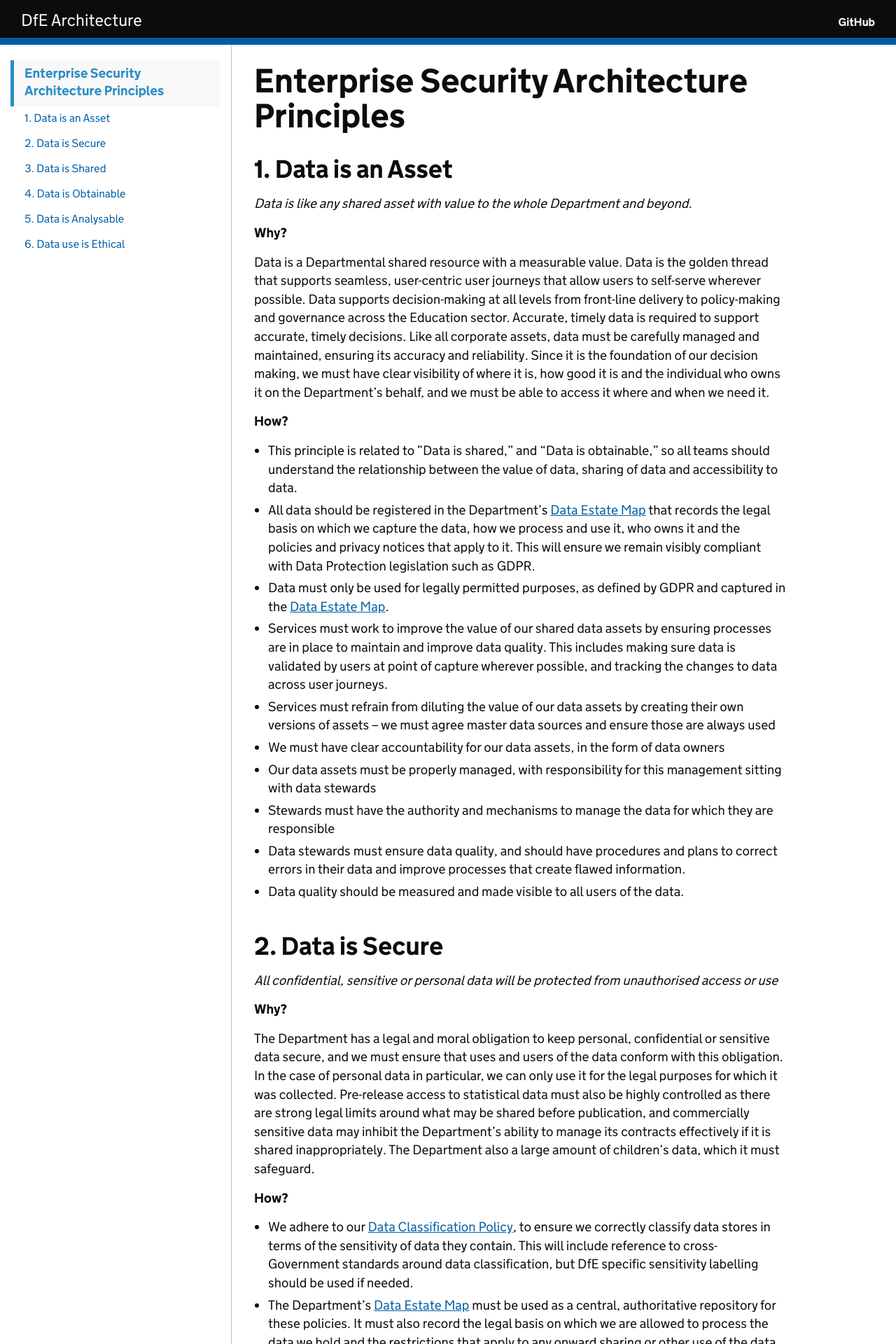
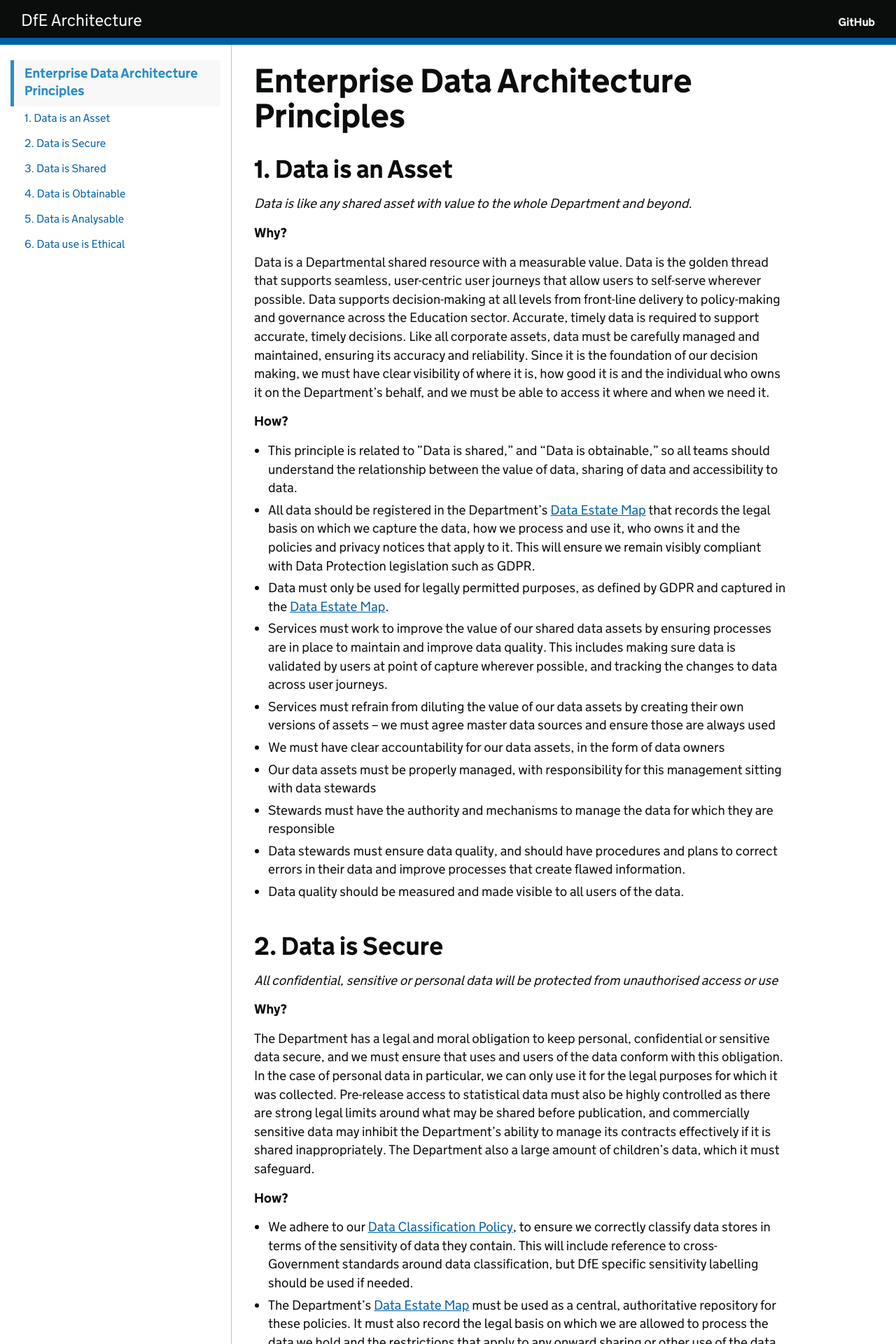
Before and after one commit to DFE-Digital/architecture, a Jekyll site: the page built from principles/enterprise-security-architecture-principles.md, in a window 1280 px wide. Shown: the top 1920 px of the page at 70% size. Built offline with Jekyll 4.4.1, drawn with Linux system fonts in a browser that asks for light colours; our own code applies the rules of GitHub Pages for plain Markdown files.

Commit message:
Revert "Enterprise arch page added"
This reverts commit 44920e57e85ee1daeed3d413eb91045ceddc8bb8.

```diff
--- a/principles/enterprise-security-architecture-principles.md
+++ b/principles/enterprise-security-architecture-principles.md
@@ -3,12 +3,12 @@ category: Architecture Principles
 expires: 2021-01-01
 ---
 
-# Enterprise Security Architecture Principles
+# Enterprise Data Architecture Principles
 
 ## 1. Data is an Asset
 _Data is like any shared asset with value to the whole Department and beyond._
 
-**Why?**
+__Why?__
 
 Data is a Departmental shared resource with a measurable value. Data is the golden thread that supports seamless, user-centric user journeys that allow users to self-serve wherever possible. Data supports decision-making at all levels from front-line delivery to policy-making and governance across the Education sector. Accurate, timely data is required to support accurate, timely decisions. Like all corporate assets, data must be carefully managed and maintained, ensuring its accuracy and reliability. Since it is the foundation of our decision making, we must have clear visibility of where it is, how good it is and the individual who owns it on the Department’s behalf, and we must be able to access it where and when we need it.
 
```
